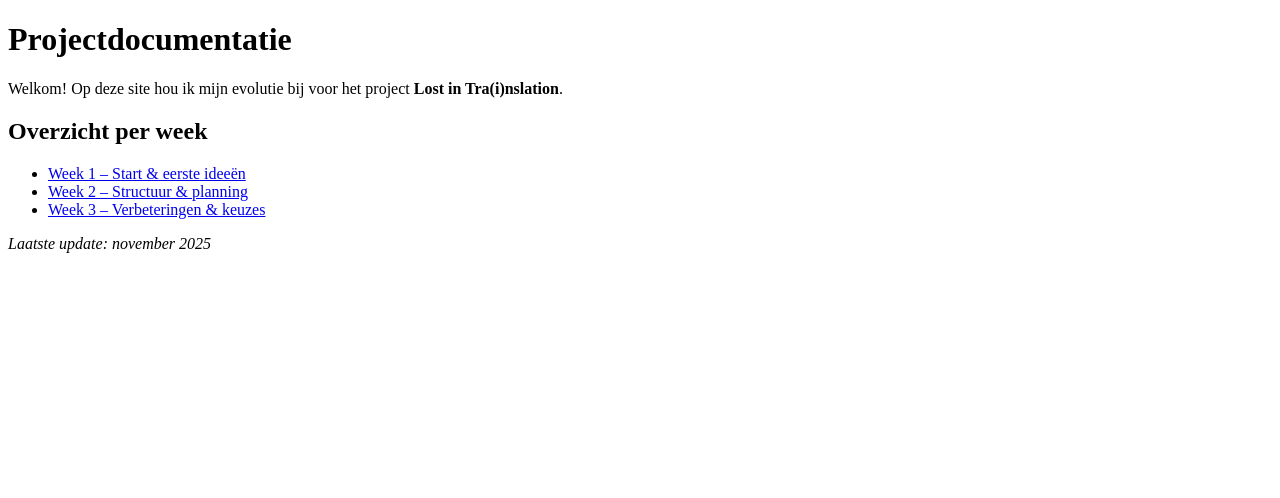
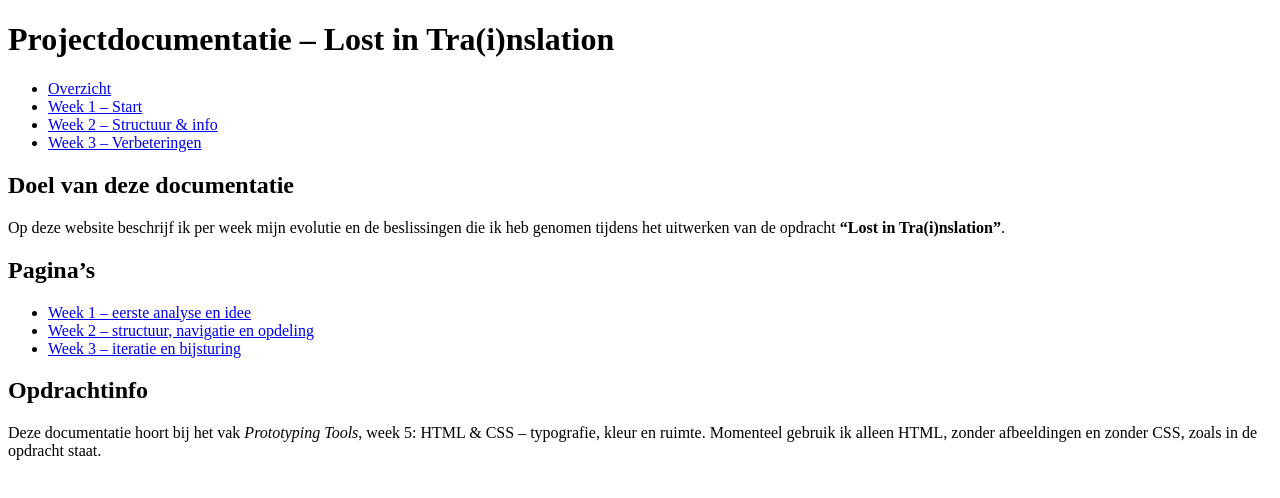
Before and after one commit to senna-verniers/projectdocs, a plain HTML site: page index.html in a window 1280 px wide. Drawn offline with Linux system fonts and the light colour scheme.

Commit message:
index.html
update eerste versie

```diff
--- a/index.html
+++ b/index.html
@@ -2,19 +2,36 @@
 <html lang="nl">
 <head>
   <meta charset="UTF-8">
-  <title>Projectdocumentatie - Lost in Tra(i)nslation</title>
+  <title>Projectdocs – Lost in Tra(i)nslation</title>
 </head>
 <body>
-  <h1>Projectdocumentatie</h1>
-  <p>Welkom! Op deze site hou ik mijn evolutie bij voor het project <strong>Lost in Tra(i)nslation</strong>.</p>
+  <!-- Hoofdtitel van de site -->
+  <h1>Projectdocumentatie – Lost in Tra(i)nslation</h1>
 
-  <h2>Overzicht per week</h2>
+  <!-- Navigatie staat op elke pagina hetzelfde -->
+  <nav>
+    <ul>
+      <li><a href="index.html">Overzicht</a></li>
+      <li><a href="week1.html">Week 1 – Start</a></li>
+      <li><a href="week2.html">Week 2 – Structuur & info</a></li>
+      <li><a href="week3.html">Week 3 – Verbeteringen</a></li>
+      <!-- later: <li><a href="week4.html">Week 4</a></li> -->
+    </ul>
+  </nav>
+
+  <!-- Korte uitleg voor de leerkracht -->
+  <h2>Doel van deze documentatie</h2>
+  <p>Op deze website beschrijf ik per week mijn evolutie en de beslissingen die ik heb genomen tijdens het uitwerken van de opdracht <strong>“Lost in Tra(i)nslation”</strong>.</p>
+
+  <h2>Pagina’s</h2>
   <ul>
-    <li><a href="week1.html">Week 1 – Start & eerste ideeën</a></li>
-    <li><a href="week2.html">Week 2 – Structuur & planning</a></li>
-    <li><a href="week3.html">Week 3 – Verbeteringen & keuzes</a></li>
+    <li><a href="week1.html">Week 1 – eerste analyse en idee</a></li>
+    <li><a href="week2.html">Week 2 – structuur, navigatie en opdeling</a></li>
+    <li><a href="week3.html">Week 3 – iteratie en bijsturing</a></li>
   </ul>
 
-  <p><em>Laatste update: november 2025</em></p>
+  <!-- opdracht-informatie -->
+  <h2>Opdrachtinfo</h2>
+  <p>Deze documentatie hoort bij het vak <em>Prototyping Tools</em>, week 5: HTML &amp; CSS – typografie, kleur en ruimte. Momenteel gebruik ik alleen HTML, zonder afbeeldingen en zonder CSS, zoals in de opdracht staat.</p>
 </body>
 </html>
```
